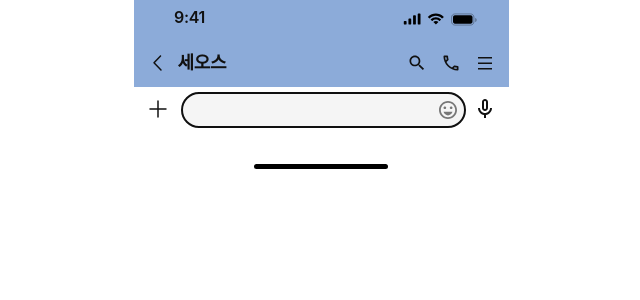
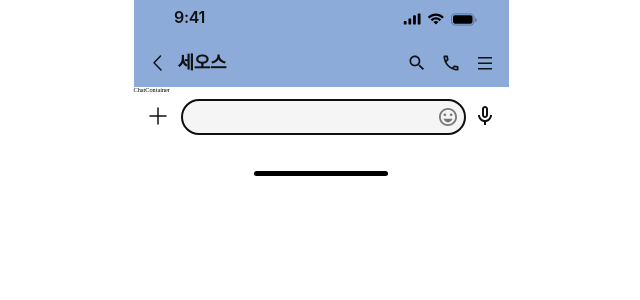
Before and after one commit to CEOS-Developers/react-messenger-19th, a React (Create React App) app: page / in a window 1280 px wide. Shown: the top 300 px of the page, without its empty margins (319-959 px from the left). Built offline with nearby package versions, Linux system fonts and the light colour scheme.

Commit message:
[feat] ChatPage 컴포넌트 추가

```diff
--- a/src/pages/ChatPage.tsx
+++ b/src/pages/ChatPage.tsx
@@ -2,12 +2,14 @@ import Header from '../components/@common/Header';
 import ChatHeader from '../components/chatPage/ChatHeader';
 import ChatFooter from '../components/chatPage/ChatFooter';
 import Footer from '../components/@common/Footer';
+import ChatContainer from '../components/chatPage/ChatContainer';
 
 export default function ChatPage() {
   return (
     <>
       <Header />
       <ChatHeader />
+      <ChatContainer />
       <ChatFooter />
       <Footer />
     </>
```
